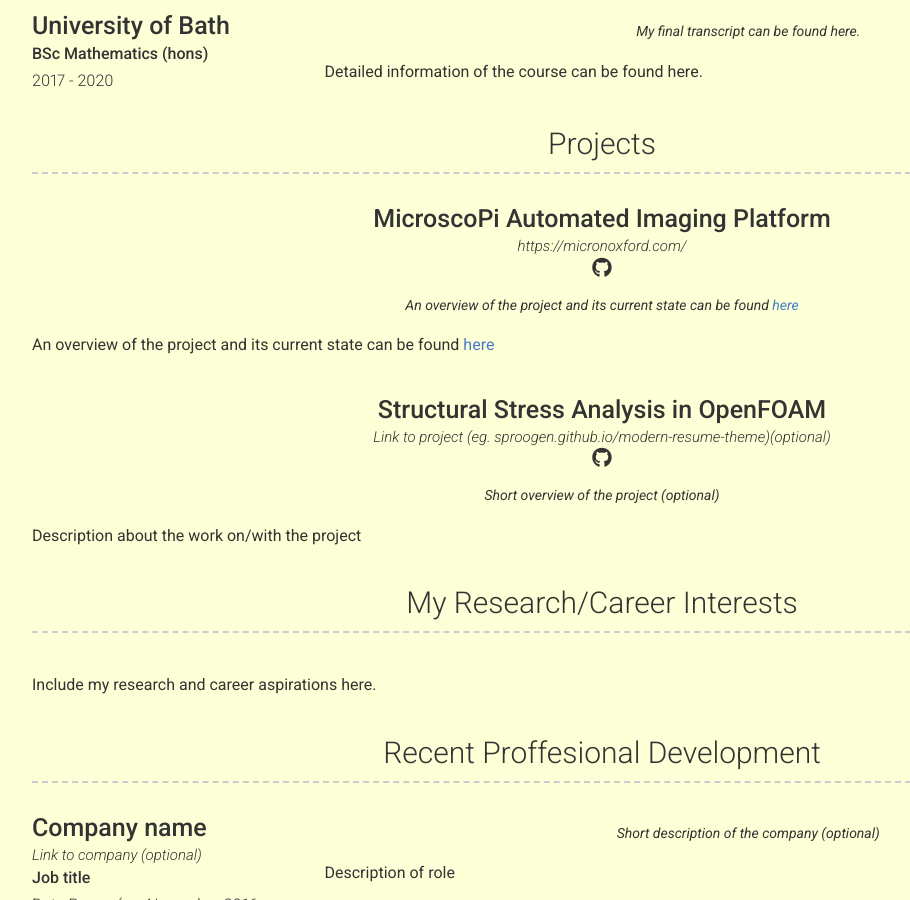
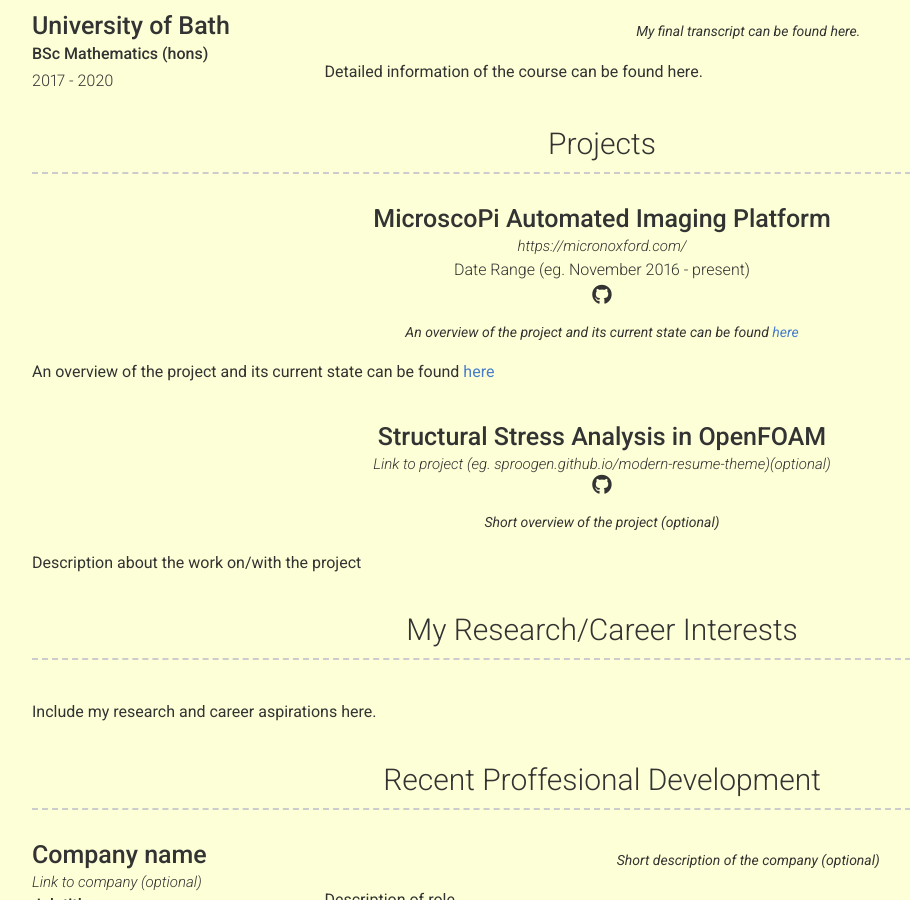
Before and after one commit to WilliamManley/WilliamManley.github.io, a Jekyll site: the page built from index.md, in a window 1280 px wide and 900 px high, scrolled down 734 px. Shown: the whole window, without its empty margins (38-948 px from the left). Built offline with Jekyll 4.4.1, drawn with Linux system fonts in a browser that asks for light colours; nearby versions of some CDN libraries.

Commit message:
Attempted adding dates to Projects section

```diff
--- a/_data/experience.yml
+++ b/_data/experience.yml
@@ -1,4 +1,4 @@
-# Experience template
+# Experience template renamed "recent proffesional development" Section
 - layout: left
   company: Company name
   link: Link to company (optional)
--- a/_data/projects.yml
+++ b/_data/projects.yml
@@ -1,6 +1,7 @@
 # Project template
 - layout: top-middle
   name: MicroscoPi Automated Imaging Platform
+  dates: Date Range (eg. November 2016 - present)
   link: https://micronoxford.com/
   github: Github page for project (eg. sproogen/modern-resume-theme)(optional)
   quote: >
```
